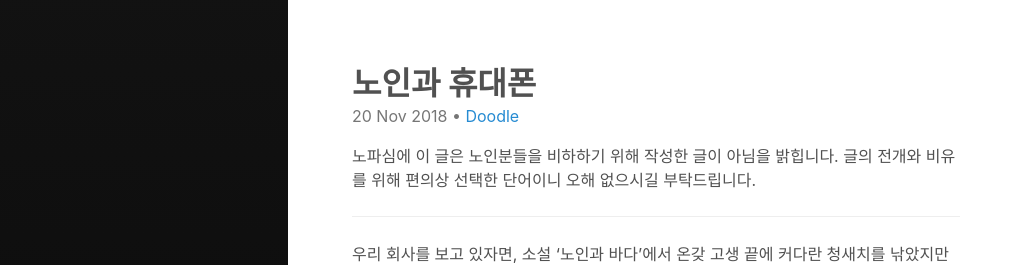
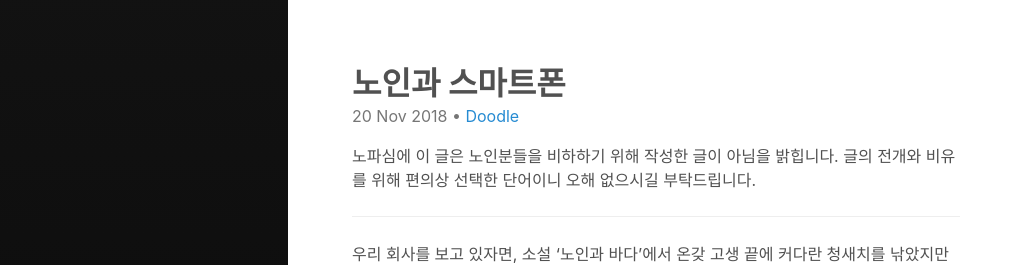
Before and after one commit to germweapon/germweapon.github.io, a Jekyll site: the page built from _posts/2018-11-20-노인과-휴대폰.md, in a window 1280 px wide. Shown: the top 265 px of the page, without its empty margins (0-1023 px from the left). Built offline with Jekyll 4.4.1, drawn with Linux system fonts in a browser that asks for light colours.

Commit message:
modified

```diff
--- a/_posts/2018-11-20-노인과-휴대폰.md
+++ b/_posts/2018-11-20-노인과-휴대폰.md
@@ -1,6 +1,6 @@
 ---
 layout: post
-title: 노인과 휴대폰
+title: 노인과 스마트폰
 description: "아는 만큼 보이고, 아는 만큼 쓸 수 있다."
 image: "/assets/_images/2017-11/germweapon.jpg"
 categories:
```
